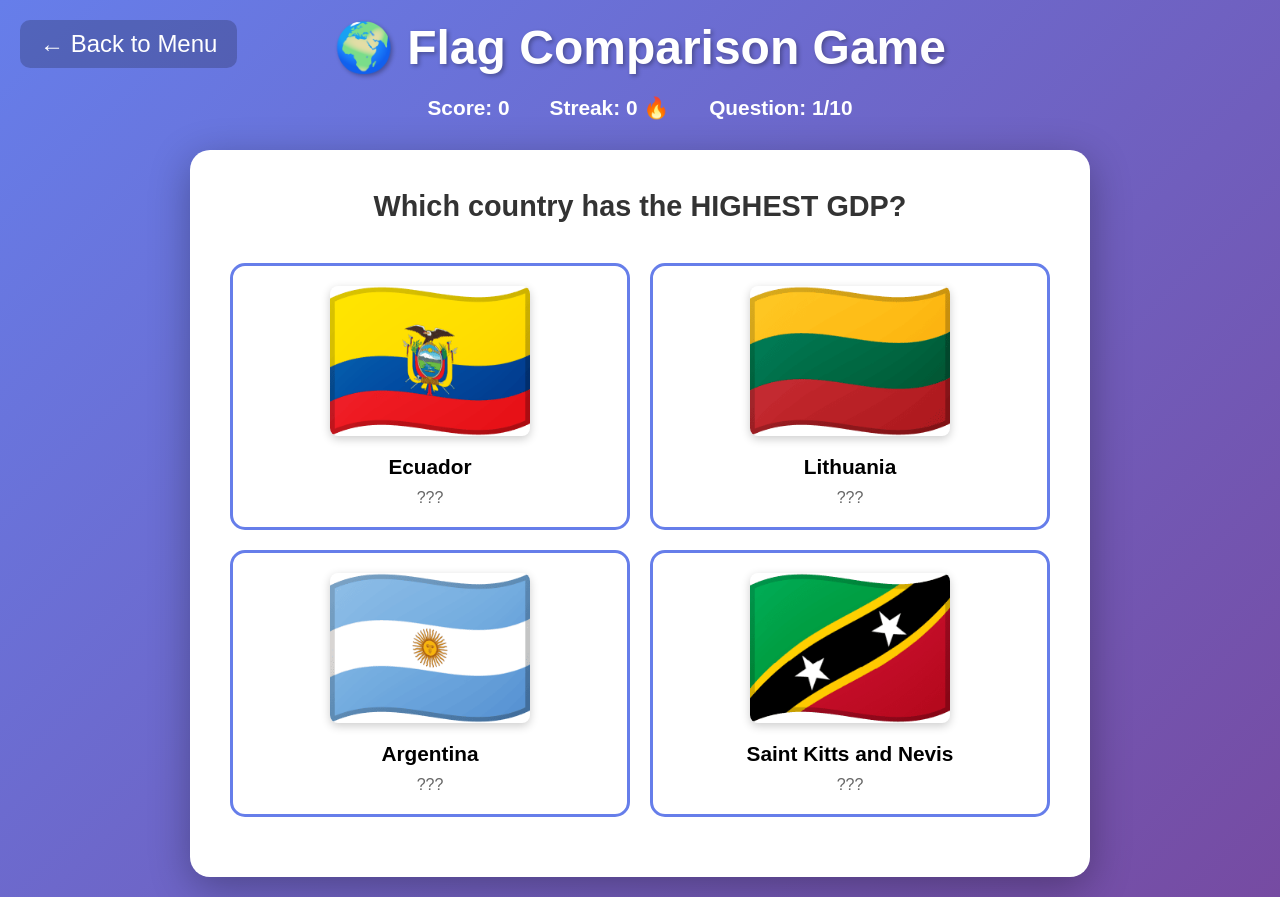
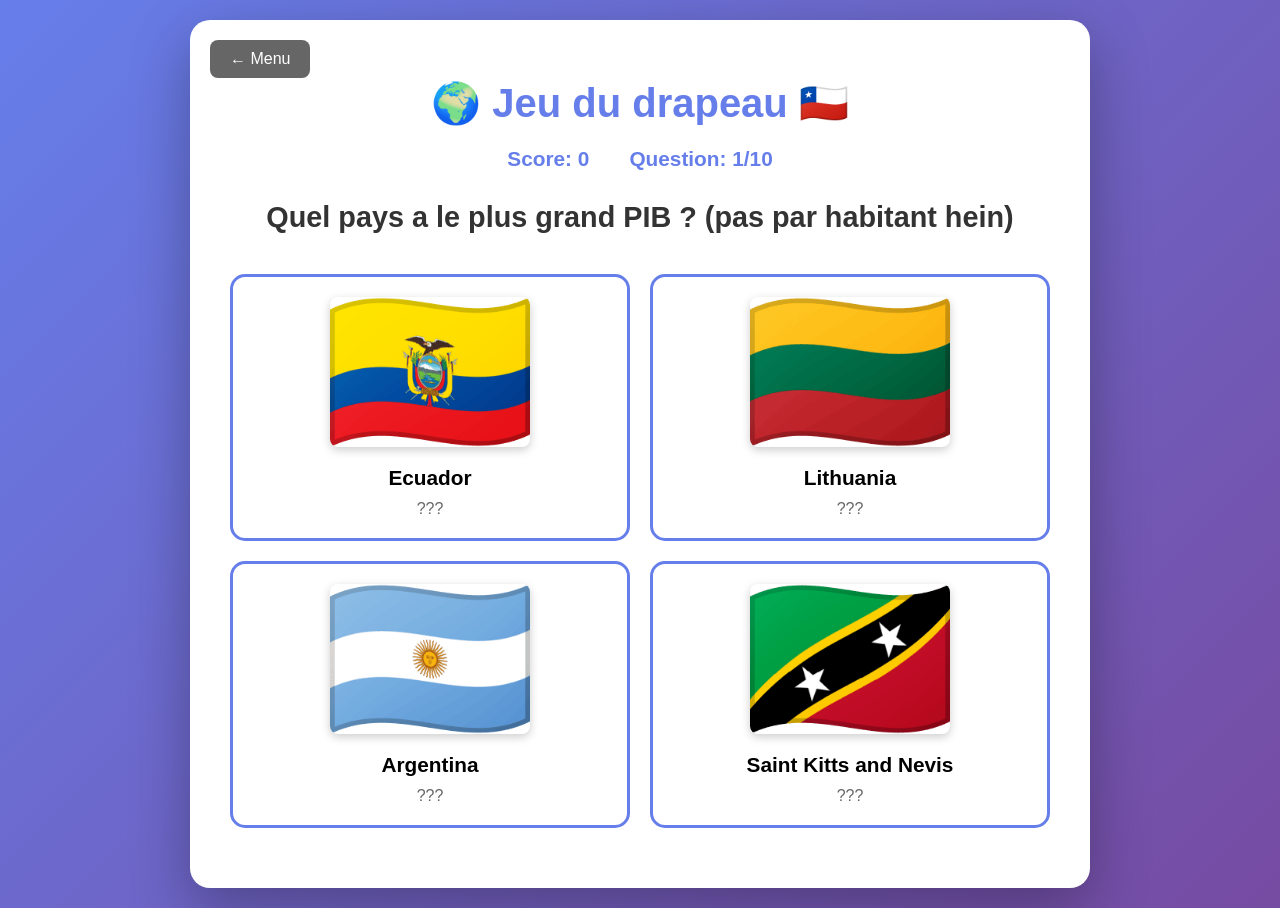
Before and after one commit to Constant000/lea-christmas-game, a Flask app: page /flag-game/ in a window 1280 px wide. Run offline with Flask 3, Linux system fonts and the light colour scheme.

Commit message:
new-toulouse-game

```diff
--- a/app.py
+++ b/app.py
@@ -10,8 +10,10 @@ app = Flask(__name__)
 
 # Import and register game blueprints
 from flag_game.game import flag_game_bp
+from rugby_game.game import toulouse_game_bp
 
 app.register_blueprint(flag_game_bp, url_prefix='/flag-game')
+app.register_blueprint(toulouse_game_bp, url_prefix='/toulouse')
 
 @app.route('/')
 def index():
@@ -21,5 +23,9 @@ def index():
 if __name__ == '__main__':
     print("\n🎮 Geography Games Collection")
     print("="*50)
-    print("📱 Open http://127.0.0.1:5000 in your browser\n")
+    print("📱 Open http://127.0.0.1:5000 in your browser")
+    print("\n🎯 Available Games:")
+    print("   🌍 Flag Game: http://127.0.0.1:5000/flag-game/")
+    print("   🏉 Stade Toulousain: http://127.0.0.1:5000/toulouse/")
+    print("="*50 + "\n")
     app.run(debug=True)
--- a/flag_game/game.py
+++ b/flag_game/game.py
@@ -117,21 +117,29 @@ def get_question():
     sorted_countries = sorted(selected_countries, key=lambda x: x[metric], reverse=True)
     correct_country = sorted_countries[0]
 
+    # Rugby field conversion constant (1 field ≈ 10,000 m²)
+    RUGBY_FIELD_SIZE = 10000  # m²
+
     options = []
     for country in selected_countries:
+        value = country[metric]
+        # Convert area from km² to rugby fields
+        if metric == 'area':
+            value = int((value * 1_000_000) / RUGBY_FIELD_SIZE)  # km² to m² to rugby fields
+
         options.append({
             'name': country['name'],
             'iso2': country['iso2'],
-            'value': country[metric]
+            'value': value
         })
 
     random.shuffle(options)
 
     question_texts = {
-        'population': 'Which country has the HIGHEST population?',
-        'area': 'Which country has the LARGEST area?',
-        'gdp': 'Which country has the HIGHEST GDP?',
-        'density': 'Which country has the HIGHEST population density?'
+        'population': 'Allez ma loute, quel pays à la plus grande population ?',
+        'area': 'Quel pays a la plus grande superficie ?',
+        'gdp': 'Quel pays a le plus grand PIB ? (pas par habitant hein)',
+        'density': 'Quel pays à la plus forte densité ?'
     }
 
     return jsonify({
--- a/flag_game/templates/flag_game.html
+++ b/flag_game/templates/flag_game.html
@@ -4,6 +4,7 @@
     <meta charset="UTF-8">
     <meta name="viewport" content="width=device-width, initial-scale=1.0">
     <title>🌍 Flag Comparison Game</title>
+    <script src="/static/game_results.js"></script>
     <style>
         * {
             margin: 0;
@@ -15,24 +16,54 @@
             font-family: Arial, sans-serif;
             background: linear-gradient(135deg, #667eea 0%, #764ba2 100%);
             min-height: 100vh;
+            display: flex;
+            justify-content: center;
+            align-items: center;
             padding: 20px;
         }
 
         .container {
+            background: white;
+            border-radius: 20px;
+            padding: 40px;
             max-width: 900px;
-            margin: 0 auto;
+            width: 100%;
+            box-shadow: 0 20px 60px rgba(0, 0, 0, 0.3);
+            position: relative;
+        }
+
+        .back-btn {
+            position: absolute;
+            top: 20px;
+            left: 20px;
+            padding: 10px 20px;
+            background: #666;
+            color: white;
+            border: none;
+            border-radius: 8px;
+            cursor: pointer;
+            font-size: 1em;
+            transition: all 0.3s;
+            text-decoration: none;
+            display: inline-block;
+        }
+
+        .back-btn:hover {
+            background: #444;
+            transform: translateY(-2px);
+            box-shadow: 0 5px 15px rgba(0, 0, 0, 0.3);
         }
 
         .header {
             text-align: center;
-            color: white;
             margin-bottom: 30px;
+            margin-top: 20px;
         }
 
         .header h1 {
-            font-size: 3rem;
+            font-size: 2.5rem;
             margin-bottom: 20px;
-            text-shadow: 2px 2px 4px rgba(0, 0, 0, 0.3);
+            color: #667eea;
         }
 
         .stats {
@@ -41,13 +72,11 @@
             gap: 40px;
             font-size: 1.3rem;
             font-weight: bold;
+            color: #333;
         }
 
-        .game-card {
-            background: white;
-            border-radius: 20px;
-            padding: 40px;
-            box-shadow: 0 10px 40px rgba(0, 0, 0, 0.3);
+        .stats span {
+            color: #667eea;
         }
 
         .question {
@@ -122,6 +151,11 @@
             color: #333;
         }
 
+        .option-card.correct .country-value.revealed,
+        .option-card.wrong .country-value.revealed {
+            color: white;
+        }
+
         .result {
             text-align: center;
             margin-top: 20px;
@@ -166,7 +200,7 @@
         .game-over h2 {
             font-size: 2.5rem;
             color: #333;
-            margin-bottom: 30px;
+            margin-bottom: 20px;
         }
 
         .final-stats {
@@ -182,22 +216,37 @@
         .hidden {
             display: none;
         }
+
+        .result-image {
+            max-width: 400px;
+            width: 100%;
+            height: auto;
+            border-radius: 15px;
+            margin: 20px auto;
+            box-shadow: 0 10px 30px rgba(0, 0, 0, 0.2);
+            display: block;
+        }
+
+        .game-over .result-message {
+            font-size: 1.3rem;
+            color: #666;
+            margin: 20px 0;
+            line-height: 1.6;
+        }
     </style>
 </head>
 <body>
     <div class="container">
+        <a href="/" class="back-btn">← Menu</a>
+
         <div class="header">
-            <h1>🌍 Flag Comparison Game</h1>
+            <h1>🌍 Jeu du drapeau 🇨🇱</h1>
             <div class="stats">
                 <span>Score: <span id="score">0</span></span>
-                <span>Streak: <span id="streak">0</span> 🔥</span>
                 <span>Question: <span id="question-num">1</span>/10</span>
             </div>
         </div>
 
-        <a href="/" style="position: absolute; top: 20px; left: 20px; color: white; text-decoration: none; font-size: 1.5rem; background: rgba(0,0,0,0.2); padding: 10px 20px; border-radius: 10px;">← Back to Menu</a>
-
-        <div class="game-card">
         <div id="game-content">
             <div class="question" id="question-text">
                 Which country has the highest population?
@@ -215,13 +264,14 @@
 
         <div id="game-over" class="game-over hidden">
             <h2>🎮 Game Over! 🎮</h2>
+            <img id="result-img" class="result-image" src="" alt="Résultat">
+            <p id="result-msg" class="result-message"></p>
             <div class="final-stats">
-                    <p class="final-score">Final Score: <span id="final-score">0</span></p>
+                <p class="final-score">Final Score: <span id="final-score">0</span> / 10</p>
                 <p>Best Streak: <span id="best-streak">0</span> 🔥</p>
                 <p>Accuracy: <span id="accuracy">0</span>%</p>
             </div>
             <button class="next-btn" onclick="restartGame()">Play Again</button>
-            </div>
         </div>
     </div>
 
@@ -238,7 +288,7 @@
             if (metric === 'population') {
                 return num.toLocaleString();
             } else if (metric === 'area') {
-                return num.toLocaleString() + ' km²';
+                return num.toLocaleString() + ' terrains de rugby';
             } else if (metric === 'gdp') {
                 // GDP is already in millions in the CSV
                 if (num >= 1000000) {
@@ -256,7 +306,7 @@
 
         async function loadQuestion() {
             try {
-                const response = await fetch('/flag-game/api/question');  // Add /flag-game prefix
+                const response = await fetch('/flag-game/api/question');
                 const data = await response.json();
 
                 if (data.error) {
@@ -329,7 +379,6 @@
 
             // Update display
             document.getElementById('score').textContent = score;
-            document.getElementById('streak').textContent = streak;
 
             // Show result
             const resultDiv = document.getElementById('result');
@@ -337,10 +386,10 @@
             resultDiv.classList.remove('hidden');
 
             if (isCorrect) {
-                resultMessage.textContent = '✅ Correct! Well done!';
+                resultMessage.textContent = '✅ Tu es la best! bravo!';
                 resultMessage.className = 'result-message correct';
             } else {
-                resultMessage.textContent = `❌ Wrong! It was ${currentCorrectAnswer}`;
+                resultMessage.textContent = `❌ Faux! C'était ${currentCorrectAnswer} `;
                 resultMessage.className = 'result-message wrong';
             }
 
@@ -360,18 +409,27 @@
             document.getElementById('game-content').classList.add('hidden');
             document.getElementById('game-over').classList.remove('hidden');
 
-            document.getElementById('final-score').textContent = score;
-            document.getElementById('best-streak').textContent = bestStreak;
-            document.getElementById('accuracy').textContent = ((score / (maxQuestions * 10)) * 100).toFixed(1);
+            // Convertir le score en score sur 10
+            const scoreOutOf10 = score / 10;
+
+            // Utiliser la fonction partagée
+            displayGameResults(scoreOutOf10, 'geography', {
+                resultImg: document.getElementById('result-img'),
+                resultMsg: document.getElementById('result-msg'),
+                finalScore: document.getElementById('final-score'),
+                accuracy: document.getElementById('accuracy'),
+                bestStreak: document.getElementById('best-streak'),
+                bestStreakValue: bestStreak
+            }, maxQuestions);
         }
 
         function restartGame() {
             score = 0;
             streak = 0;
+            bestStreak = 0;
             questionNum = 0;
 
             document.getElementById('score').textContent = score;
-            document.getElementById('streak').textContent = streak;
             document.getElementById('question-num').textContent = 1;
 
             document.getElementById('game-content').classList.remove('hidden');
--- a/test.py
+++ /dev/null
@@ -1,2 +0,0 @@
-def test():
-  return 0
```
Also changed, not shown: templates/menu.html (+29 -40 lines). Lines whose indentation alone changed are shown as unchanged.
